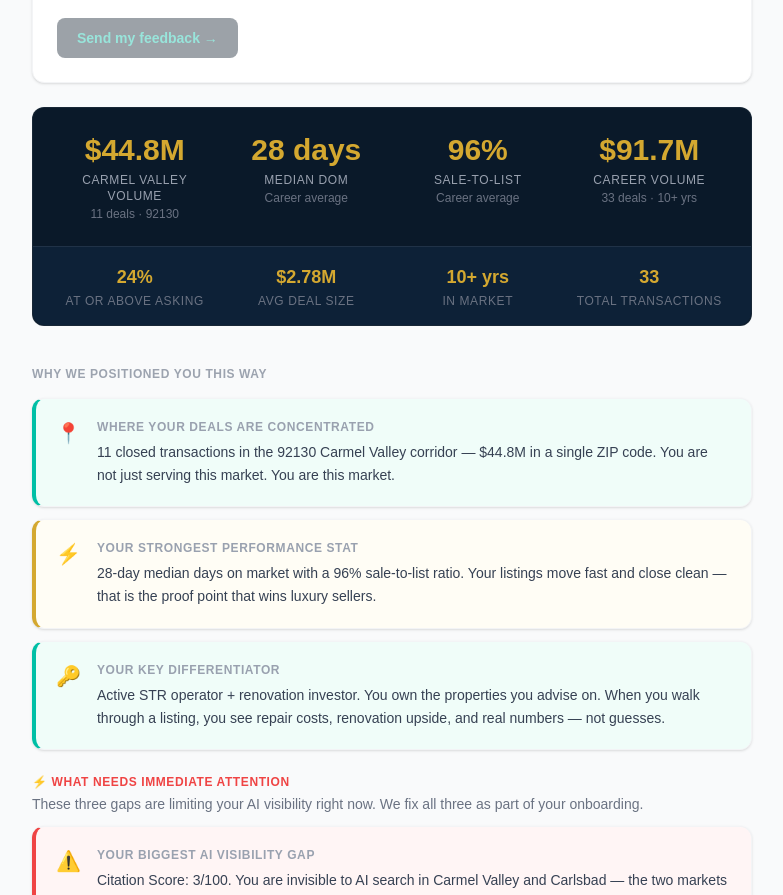
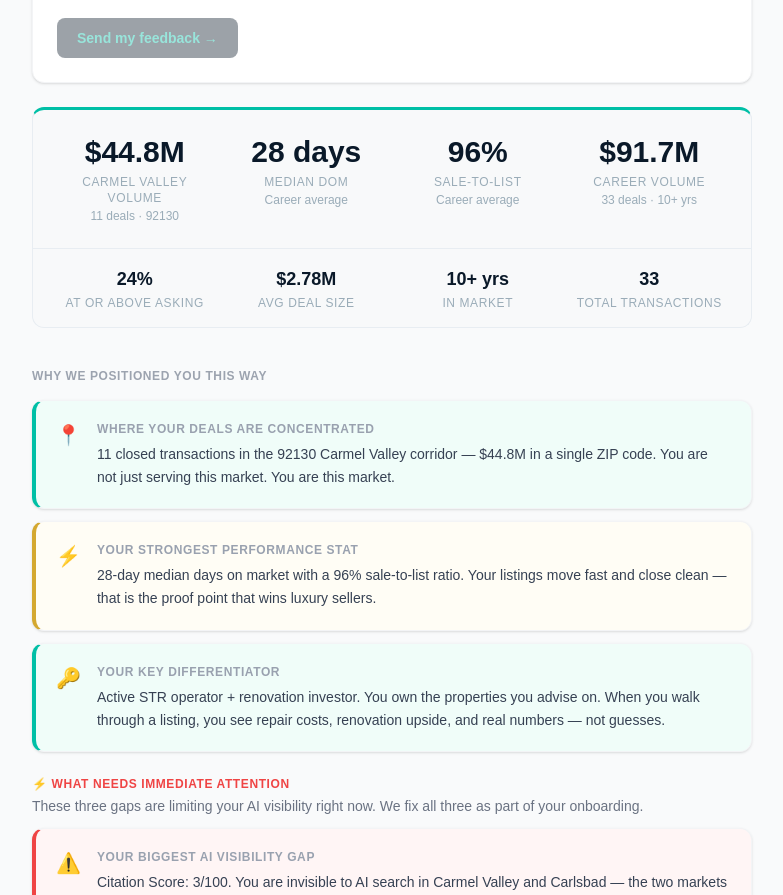
Before and after one commit to radleyraven/cited-dashboard, a Next.js app: page /positioning in a window 1280 px wide. Shown: the part 944-1839 px from the top of the page, without its empty margins (248-1031 px from the left). Built offline with nearby package versions, Linux system fonts and the light colour scheme; no server answers.

Commit message:
fix: positioning page stat block — light gray bg with teal top border, dark navy numbers

```diff
--- a/src/app/positioning/page.tsx
+++ b/src/app/positioning/page.tsx
@@ -201,49 +201,49 @@ export default function PositioningPage() {
           )}
         </section>
 
-        {/* Stats Bar — moved below approve/feedback */}
-        <div className="rounded-xl mb-10" style={{ background: "#0A1929", border: "1px solid rgba(255,255,255,0.06)" }}>
+        {/* Stats Bar — light gray with teal top border */}
+        <div className="rounded-xl mb-10" style={{ background: "#f8f9fa", border: "1px solid #e8edf2", borderTop: "3px solid #00BFA6" }}>
           <div className="px-6 py-6">
             <div className="grid grid-cols-2 md:grid-cols-4 gap-4">
               <div className="text-center">
-                <div className="text-2xl md:text-3xl font-black" style={{ color: "#D4A830" }}>$44.8M</div>
-                <div className="text-xs text-gray-400 uppercase tracking-wider mt-1">Carmel Valley Volume</div>
-                <div className="text-xs text-gray-500 mt-0.5">11 deals · 92130</div>
+                <div className="text-2xl md:text-3xl font-black" style={{ color: "#0A1929" }}>$44.8M</div>
+                <div className="text-xs uppercase tracking-wider mt-1" style={{ color: "#9AACB8" }}>Carmel Valley Volume</div>
+                <div className="text-xs mt-0.5" style={{ color: "#9AACB8" }}>11 deals · 92130</div>
               </div>
               <div className="text-center">
-                <div className="text-2xl md:text-3xl font-black" style={{ color: "#D4A830" }}>28 days</div>
-                <div className="text-xs text-gray-400 uppercase tracking-wider mt-1">Median DOM</div>
-                <div className="text-xs text-gray-500 mt-0.5">Career average</div>
+                <div className="text-2xl md:text-3xl font-black" style={{ color: "#0A1929" }}>28 days</div>
+                <div className="text-xs uppercase tracking-wider mt-1" style={{ color: "#9AACB8" }}>Median DOM</div>
+                <div className="text-xs mt-0.5" style={{ color: "#9AACB8" }}>Career average</div>
               </div>
               <div className="text-center">
-                <div className="text-2xl md:text-3xl font-black" style={{ color: "#D4A830" }}>96%</div>
-                <div className="text-xs text-gray-400 uppercase tracking-wider mt-1">Sale-to-List</div>
-                <div className="text-xs text-gray-500 mt-0.5">Career average</div>
+                <div className="text-2xl md:text-3xl font-black" style={{ color: "#0A1929" }}>96%</div>
+                <div className="text-xs uppercase tracking-wider mt-1" style={{ color: "#9AACB8" }}>Sale-to-List</div>
+                <div className="text-xs mt-0.5" style={{ color: "#9AACB8" }}>Career average</div>
               </div>
               <div className="text-center">
-                <div className="text-2xl md:text-3xl font-black" style={{ color: "#D4A830" }}>$91.7M</div>
-                <div className="text-xs text-gray-400 uppercase tracking-wider mt-1">Career Volume</div>
-                <div className="text-xs text-gray-500 mt-0.5">33 deals · 10+ yrs</div>
+                <div className="text-2xl md:text-3xl font-black" style={{ color: "#0A1929" }}>$91.7M</div>
+                <div className="text-xs uppercase tracking-wider mt-1" style={{ color: "#9AACB8" }}>Career Volume</div>
+                <div className="text-xs mt-0.5" style={{ color: "#9AACB8" }}>33 deals · 10+ yrs</div>
               </div>
             </div>
           </div>
-          <div style={{ borderTop: "1px solid rgba(255,255,255,0.08)", background: "#0D2137" }} className="px-6 py-4 rounded-b-xl">
+          <div style={{ borderTop: "1px solid #e8edf2" }} className="px-6 py-4 rounded-b-xl">
             <div className="grid grid-cols-2 md:grid-cols-4 gap-4">
               <div className="text-center">
-                <div className="text-lg font-bold" style={{ color: "#D4A830" }}>24%</div>
-                <div className="text-xs text-gray-500 uppercase tracking-wider mt-0.5">At or Above Asking</div>
+                <div className="text-lg font-bold" style={{ color: "#0A1929" }}>24%</div>
+                <div className="text-xs uppercase tracking-wider mt-0.5" style={{ color: "#9AACB8" }}>At or Above Asking</div>
               </div>
               <div className="text-center">
-                <div className="text-lg font-bold" style={{ color: "#D4A830" }}>$2.78M</div>
-                <div className="text-xs text-gray-500 uppercase tracking-wider mt-0.5">Avg Deal Size</div>
+                <div className="text-lg font-bold" style={{ color: "#0A1929" }}>$2.78M</div>
+                <div className="text-xs uppercase tracking-wider mt-0.5" style={{ color: "#9AACB8" }}>Avg Deal Size</div>
               </div>
               <div className="text-center">
-                <div className="text-lg font-bold" style={{ color: "#D4A830" }}>10+ yrs</div>
-                <div className="text-xs text-gray-500 uppercase tracking-wider mt-0.5">In Market</div>
+                <div className="text-lg font-bold" style={{ color: "#0A1929" }}>10+ yrs</div>
+                <div className="text-xs uppercase tracking-wider mt-0.5" style={{ color: "#9AACB8" }}>In Market</div>
               </div>
               <div className="text-center">
-                <div className="text-lg font-bold" style={{ color: "#D4A830" }}>33</div>
-                <div className="text-xs text-gray-500 uppercase tracking-wider mt-0.5">Total Transactions</div>
+                <div className="text-lg font-bold" style={{ color: "#0A1929" }}>33</div>
+                <div className="text-xs uppercase tracking-wider mt-0.5" style={{ color: "#9AACB8" }}>Total Transactions</div>
               </div>
             </div>
           </div>
```
